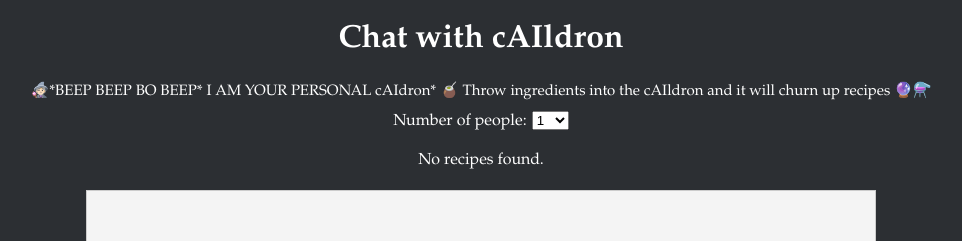
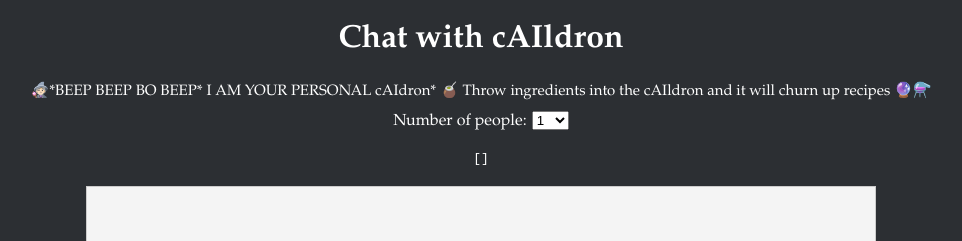
Before and after one commit to erinchen2005/quickCook, a React (Create React App) app in the folder my-app/: page / in a window 1280 px wide. Shown: the top 241 px of the page, without its empty margins (159-1121 px from the left). Built offline with nearby package versions, Linux system fonts and the light colour scheme.

Commit message:
Fixed lines in react

```diff
--- a/my-app/src/App.js
+++ b/my-app/src/App.js
@@ -66,11 +66,7 @@ function App() {
 
       {/* Display recipes */}
       <div className="recipes">
-        {recipes.length > 0 ? (
-          <pre>{JSON.stringify(recipes, null, 2)}</pre> // Display recipes in a readable format
-        ) : (
-          <p>No recipes found.</p> // Message for when no recipes are available
-        )}
+        <pre>{JSON.stringify(recipes, null, 2)}</pre> {/* Display recipes in a readable format */}
       </div>
 
       <div className="chat-box">
```
